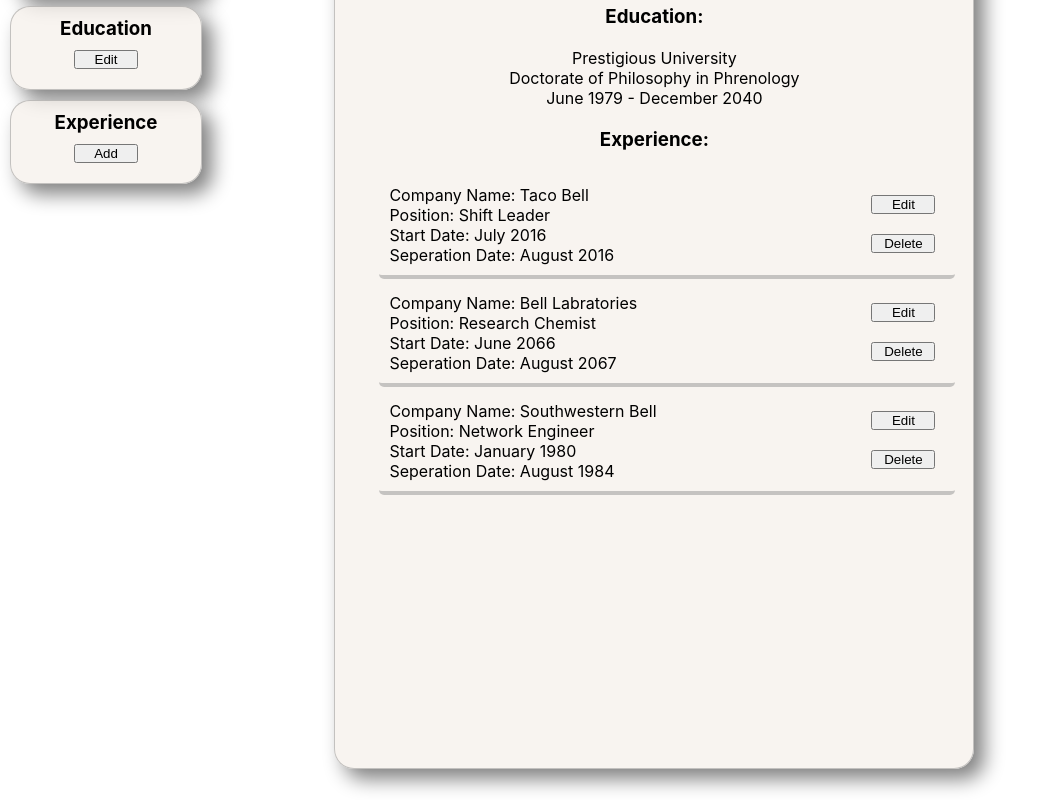
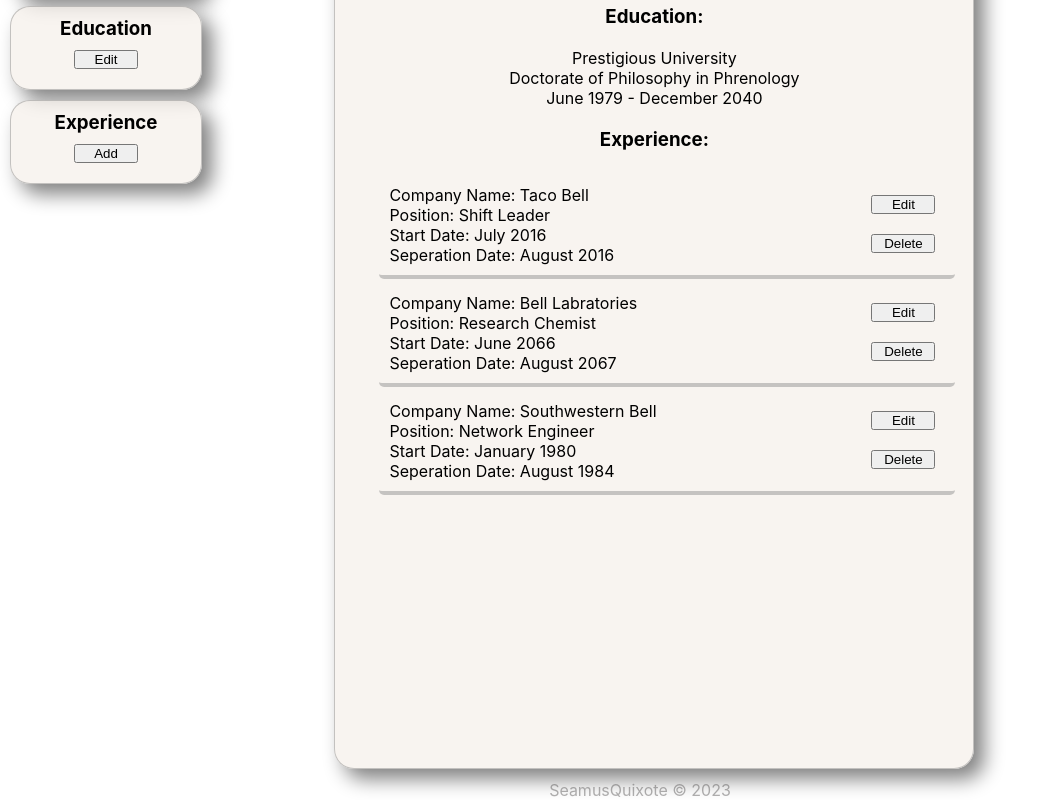
Before and after one commit to SalamanderCtesiphon/resume-app, a React (Create React App) app: page / in a window 1280 px wide. Shown: the part 160-960 px from the top of the page, without its empty margins (0-1051 px from the left). Built offline with nearby package versions, Linux system fonts and the light colour scheme.

Commit message:
added a footer

```diff
--- a/src/App.css
+++ b/src/App.css
@@ -51,7 +51,21 @@
   grid-column-start: 1;
   grid-column-end: 2;
   grid-row-start: 2;
-  grid-row-end: 20;
+  grid-row-end: 19;
+}
+
+.footer {
+  grid-row-start: 20;
+  grid-row-end: 21;
+  grid-column-start: 1;
+  grid-column-end: 21;
+  color: rgba(74, 72, 72, 0.432);
+
+  display: flex;
+  justify-content: center;
+  width: 100%;
+  align-items: center;
+
 }
 
 .page {
--- a/src/App.js
+++ b/src/App.js
@@ -5,6 +5,7 @@
 import Education from "./components/Education";
 import Experience from "./components/Experience";
 import ExperienceCard from "./components/ExperienceCard";
+import Footer from "./Footer";
 
 function App(props) {
   const [firstName, setFirstName] = useState('Someone');
@@ -257,7 +258,9 @@
             </div>
           </div>
         </div>
+
       </div>
+      <Footer />
     </div>
   );
 }
--- /dev/null
+++ b/src/Footer.jsx
@@ -0,0 +1,11 @@
+import './App.css'
+
+const Footer = () => {
+    return(
+        <div className="footer">
+            <span>SeamusQuixote &copy; {new Date().getFullYear()}</span>
+        </div>
+    )
+}
+
+export default Footer
```
